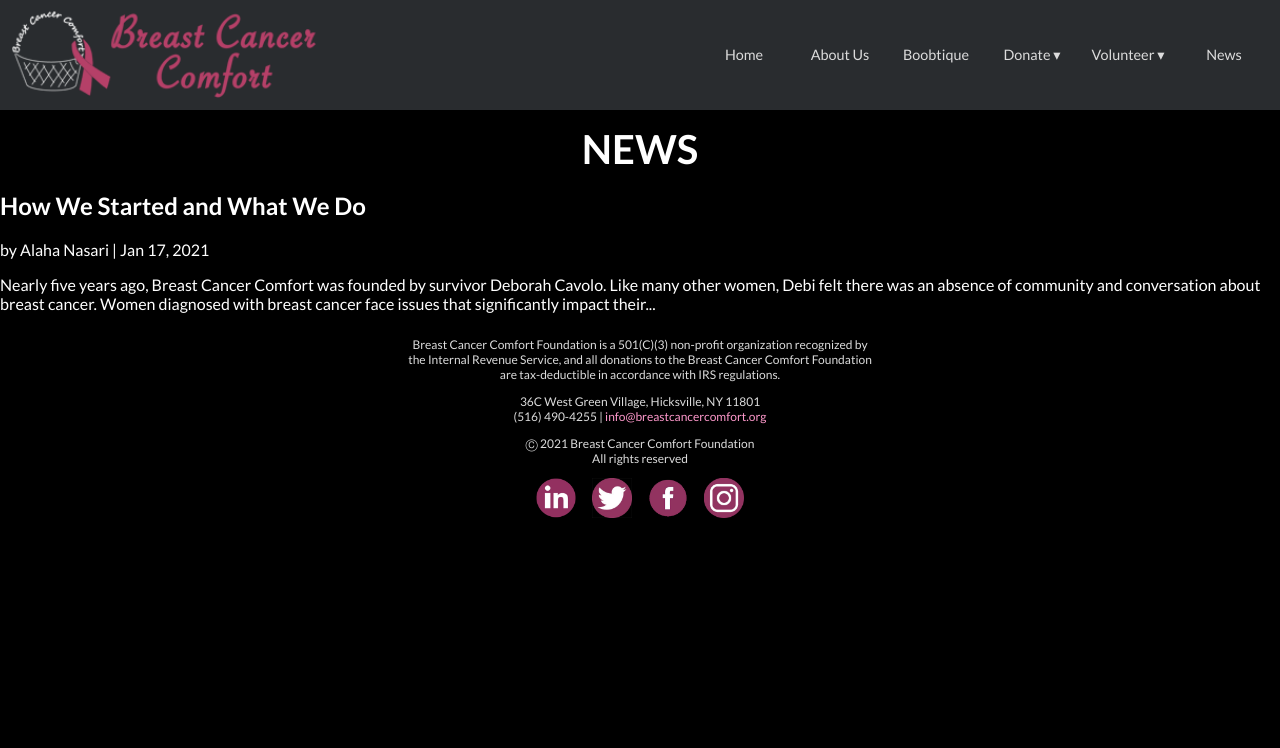
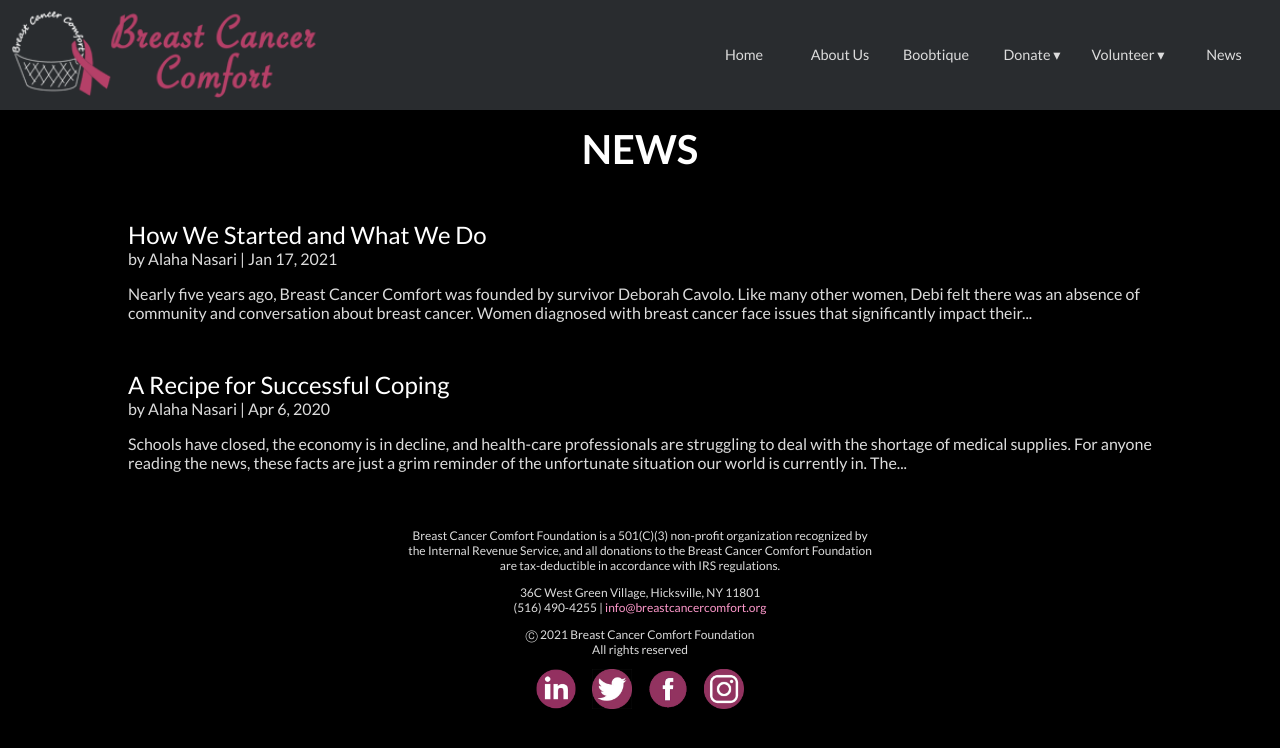
Before and after one commit to vishalicious213/bcc-v2, a Next.js app: page /news in a window 1280 px wide. Shown: the top 748 px of the page. Built offline with nearby package versions, Linux system fonts and the light colour scheme.

Commit message:
News: formatted post list & mapping through posts

```diff
--- a/pages/news.js
+++ b/pages/news.js
@@ -5,7 +5,8 @@ import styles from '../styles/Home.module.css'
 
 const posts = [
   {id: '001', date: 'Jan 17, 2021', url: '', title: 'How We Started and What We Do', author: 'Alaha Nasari', excerpt: 'Nearly five years ago, Breast Cancer Comfort was founded by survivor Deborah Cavolo. Like many other women, Debi felt there was an absence of community and conversation about breast cancer. Women diagnosed with breast cancer face issues that significantly impact their...'},
-  // {date: '', url: '', title: '', author: '', excerpt: ''},
+  {id: '002', date: 'Apr 6, 2020', url: '', title: 'A Recipe for Successful Coping', author: 'Alaha Nasari', excerpt: 'Schools have closed, the economy is in decline, and health-care professionals are struggling to deal with the shortage of medical supplies. For anyone reading the news, these facts are just a grim reminder of the unfortunate situation our world is currently in. The...'},
+  // {id: '', date: '', url: '', title: '', author: '', excerpt: ''},
 ]
 
 export default function News() {
@@ -25,8 +26,8 @@ export default function News() {
 
             {posts.map(post =>
               <div key={post.id} className='post'>
-                <h2>{post.title}</h2>
-                <p>by {post.author} | {post.date}</p>
+                <h2 className='no-space-below'><a href={post.url}>{post.title}</a></h2>
+                <p className='no-space-above'>by {post.author} | {post.date}</p>
                 <p>{post.excerpt}</p>
 
               </div>
@@ -37,7 +38,17 @@ export default function News() {
         <style jsx>
           {`
           .post {
+            width: 80%;
+            margin: 3rem auto;
             color: white;
+          }
+
+          h2 {
+            font-weight: 500;
+          }
+
+          p {
+            color: gainsboro;
           }
           `}
         </style>
```
